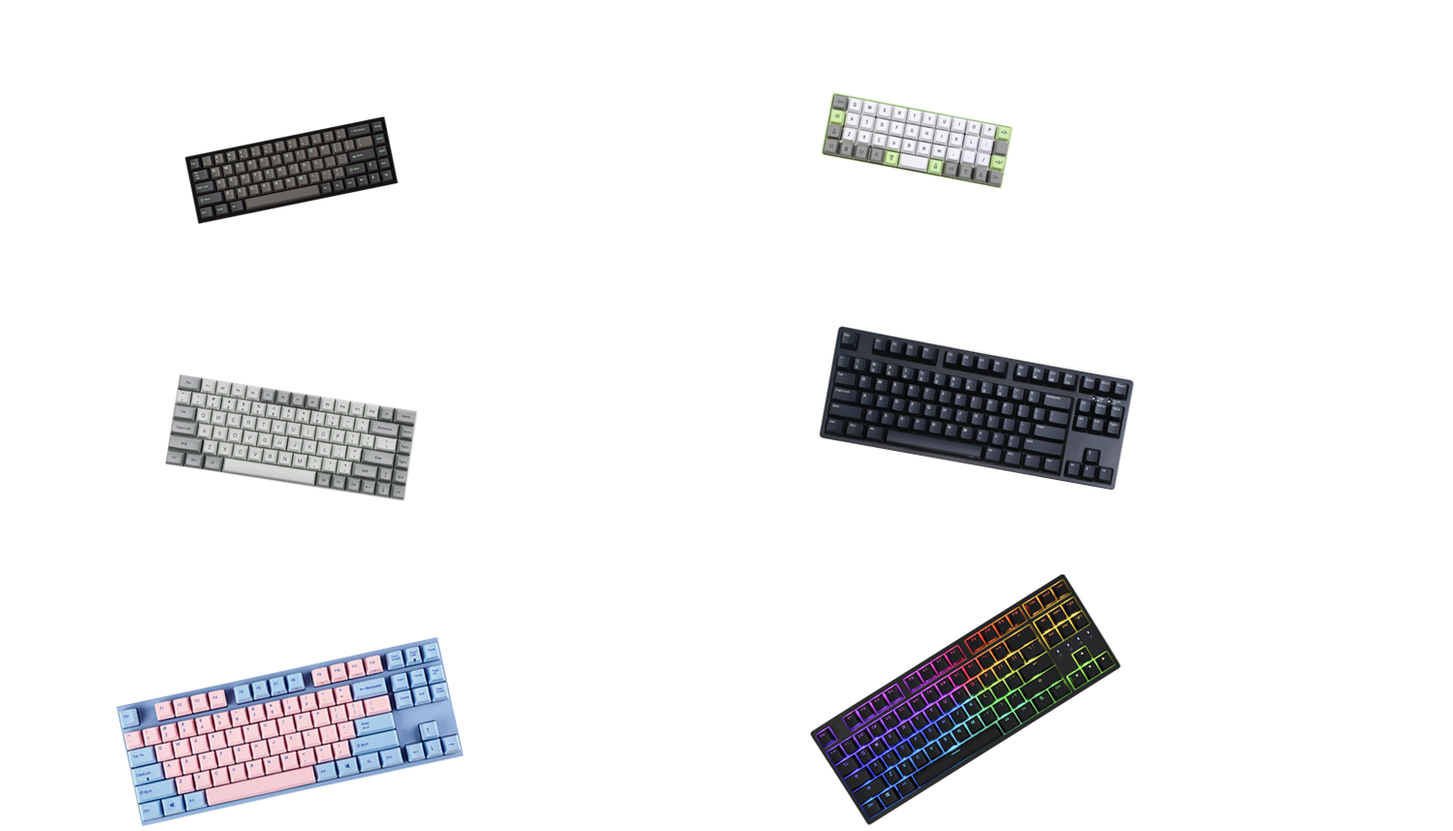
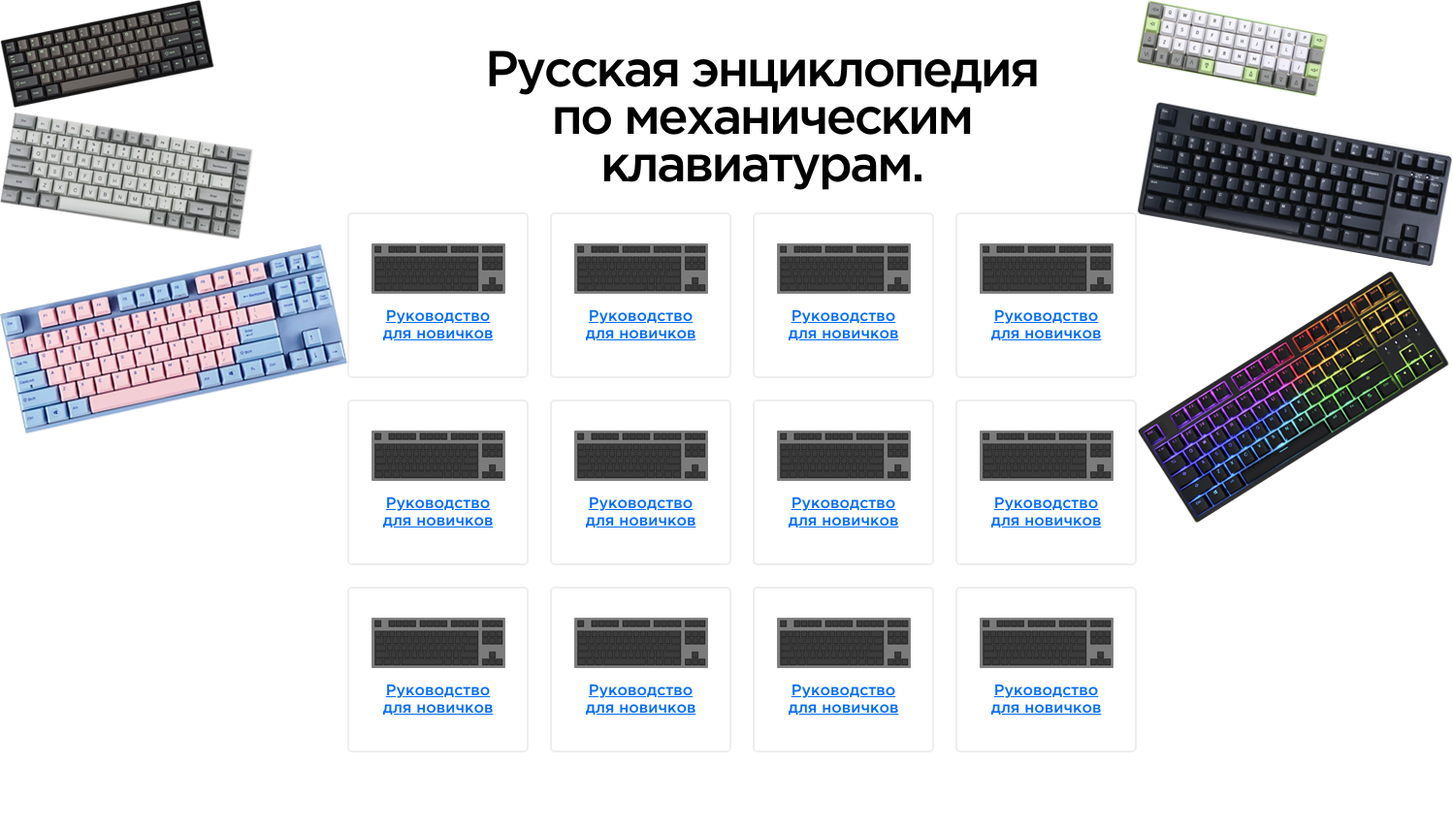
Before and after one commit to NkeyRollover/Mechanical-Keyboards-Wiki, a plain HTML site: page index.html in a window 1280 px wide. Shown: the whole page at 97% size, 1498 px wide, since content can reach past the window. After the commit the page ends 800 px from the top, so only its background shows below. Drawn offline with Linux system fonts and the light colour scheme.

Commit message:
index.html

```diff
--- a/css/main.css
+++ b/css/main.css
@@ -10,50 +10,58 @@ h1, h2, h3, h4, h5, h6, a, p, span {
 	padding: 0;
 }
 
-p {
+.main {
+	display: flex;
+	justify-content: space-around;
+}
+
+
+h1 {
 	font-family: "GothamProMedium";
 	font-size: 52px;
-	letter-spacing: -2.3px;
+	font-weight: normal;
+	text-align: center;
+	letter-spacing: -2.5px;
+	padding-top: 50px;
+	padding-left: 40px;
+}
+
+.container {
+	width: 814px;
+	margin: 0 auto;
 }
 
 .row {
 	display: flex;
 	justify-content: space-between;
-}
-
-.object1 {
-	padding-left: 190px;
-	padding-top: 120px;
+	margin-top: 22px;
 
 }
 
-.object2 {
-	padding-right: 235px;
-	padding-top: 95px;
+.block {
+	width: 183px;
+	height: 167px;
+	background-color: white;
+	border: 2px solid #eeeeee;
+	border-radius: 5px;
+	text-align: center;
 }
 
-.object3 {
-	padding-left: 170px;
-	padding-top: 150px;
-
+.block-content {
+	margin-top: 30px;
 }
 
-.object4 {
-	padding-right: 110px;
-	padding-top: 100px;
+.block-img {
+	margin-bottom: 10px;
 }
 
-.object5 {
-	padding-left: 120px;
-	padding-top: 135px;
-
+.block a {
+	text-decoration: none;
+	text-decoration: underline;
+	color: #006cff;
+	font-size: 16px;
+	font-family: "GothamProMedium"
 }
-
-.object6 {
-	padding-right: 123px;
-	padding-top: 70px;
-}
-
 
 
 
--- a/index.html
+++ b/index.html
@@ -7,28 +7,109 @@
 </head>
 <body>
 	<div class="main">
-		<div class="row">
-			<div class="object1">
+		<div class="image-kbd-row">
+			<div class="image-kbd">
 			<img src="img/kbd1.png">
 			</div>
-			<div class="object2">
-			<img src="img/kbd4.png">
+			<div class="image-kbd">
+			<img src="img/kbd2.png">
+			</div>
+			<div class="image-kbd">
+			<img src="img/kbd3.png">
 			</div>
 		</div>
-		<div class="row">
-			<div class="object3">
-			<img src="img/kbd2.png">
+		<div class="menu">
+			<div class="container">
+				<h1>Русская энциклопедия<br>по механическим клавиатурам.</h1>
+				<div class="row">
+					<div class="block">
+						<div class="block-content">
+						<img src="img/keyboard.png" class="block-img">
+						<a href="">Руководство<br>для новичков</a>
+						</div>
+					</div>
+					<div class="block">
+						<div class="block-content">
+						<img src="img/keyboard.png" class="block-img">
+						<a href="">Руководство<br>для новичков</a>
+						</div>
+					</div>
+					<div class="block">
+						<div class="block-content">
+						<img src="img/keyboard.png" class="block-img">
+						<a href="">Руководство<br>для новичков</a>
+						</div>
+					</div>
+					<div class="block">
+						<div class="block-content">
+						<img src="img/keyboard.png" class="block-img">
+						<a href="">Руководство<br>для новичков</a>
+						</div>
+					</div>
+				</div>
+				<div class="row">
+					<div class="block">
+						<div class="block-content">
+						<img src="img/keyboard.png" class="block-img">
+						<a href="">Руководство<br>для новичков</a>
+						</div>
+					</div>
+					<div class="block">
+						<div class="block-content">
+						<img src="img/keyboard.png" class="block-img">
+						<a href="">Руководство<br>для новичков</a>
+						</div>
+					</div>
+					<div class="block">
+						<div class="block-content">
+						<img src="img/keyboard.png" class="block-img">
+						<a href="">Руководство<br>для новичков</a>
+						</div>
+					</div>
+					<div class="block">
+						<div class="block-content">
+						<img src="img/keyboard.png" class="block-img">
+						<a href="">Руководство<br>для новичков</a>
+						</div>
+					</div>
+				</div>
+				<div class="row">
+					<div class="block">
+						<div class="block-content">
+						<img src="img/keyboard.png" class="block-img">
+						<a href="">Руководство<br>для новичков</a>
+						</div>
+					</div>
+					<div class="block">
+						<div class="block-content">
+						<img src="img/keyboard.png" class="block-img">
+						<a href="">Руководство<br>для новичков</a>
+						</div>
+					</div>
+					<div class="block">
+						<div class="block-content">
+						<img src="img/keyboard.png" class="block-img">
+						<a href="">Руководство<br>для новичков</a>
+						</div>
+					</div>
+					<div class="block">
+						<div class="block-content">
+						<img src="img/keyboard.png" class="block-img">
+						<a href="">Руководство<br>для новичков</a>
+						</div>
+					</div>
+				</div>
 			</div>
-			<div class="object4">
-			<img src="img/kbd5.png">
 			</div>
-		</div>
-		<div class="row">
-			<div class="object5">
-			<img src="img/kbd3.png">
-			</div>
-			<div class="object6">
-			<img src="img/kbd6.png">
+			<div class="image-kbd-row">
+				<div class="image-kbd">
+				<img src="img/kbd4.png">
+				</div>
+				<div class="image-kbd">
+				<img src="img/kbd5.png">
+				</div>
+				<div class="image-kbd">
+				<img src="img/kbd6.png">
 			</div>
 		</div>
 	</div>
```
